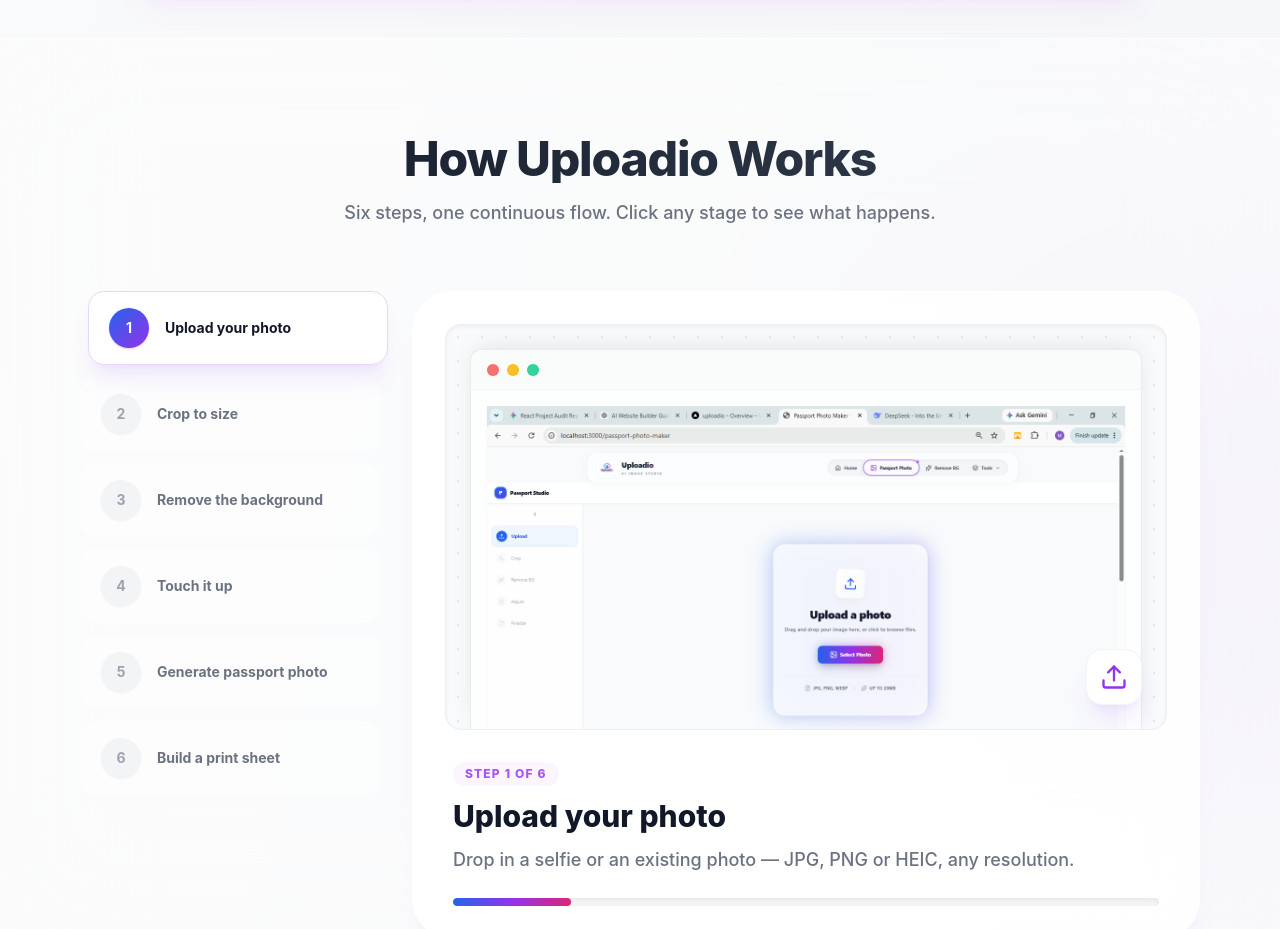
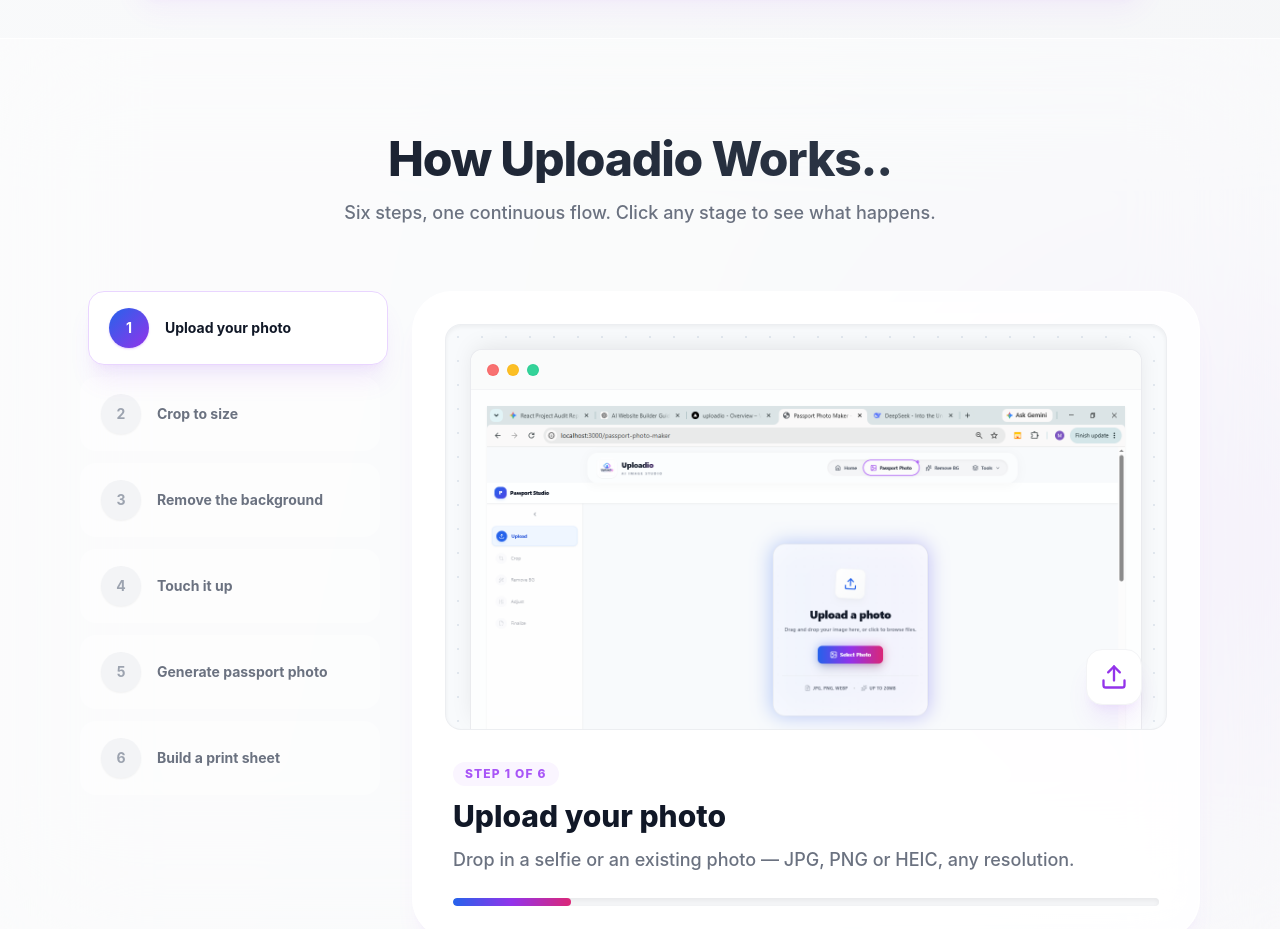
Before and after one commit to GAMIJI/Uploadio, a React (Vite) app: page / in a window 1280 px wide. Shown: the part 980-1909 px from the top of the page. Built offline with nearby package versions, Linux system fonts and the light colour scheme.

Commit message:
add.
changed on 10 aug

```diff
--- a/src/App.jsx
+++ b/src/App.jsx
@@ -5,7 +5,6 @@
 import LoadingSpinner from './components/LoadingSpinner'
 import Resources from './pages/Resources'
 import LegalPage from './pages/LegalPage'
-import { Analytics } from "@vercel/analytics/next"
 
 // THE FIX: Eagerly import Home to completely eliminate the Footer Layout Shift (CLS)
 // The landing page should paint synchronously in the first frame.
--- a/src/main.jsx
+++ b/src/main.jsx
@@ -4,6 +4,9 @@
 import { HelmetProvider } from 'react-helmet-async'
 import App from './App'
 import './index.css'
+
+import { inject } from '@vercel/analytics';
+inject();
 
 // Enable React concurrent features
 ReactDOM.createRoot(document.getElementById('root')).render(
--- a/src/pages/Home.jsx
+++ b/src/pages/Home.jsx
@@ -329,7 +329,7 @@
           <div className="container mx-auto px-4 max-w-6xl">
             <div className="text-center mb-16">
               <h2 className="text-3xl md:text-4xl lg:text-5xl font-extrabold mb-4 text-transparent bg-clip-text bg-gradient-to-r from-gray-900 to-gray-700 tracking-tight">
-                How Uploadio Works
+                How Uploadio Works..
               </h2>
               <p className="text-gray-500 font-medium text-lg max-w-2xl mx-auto">
                 Six steps, one continuous flow. Click any stage to see what happens.
```
